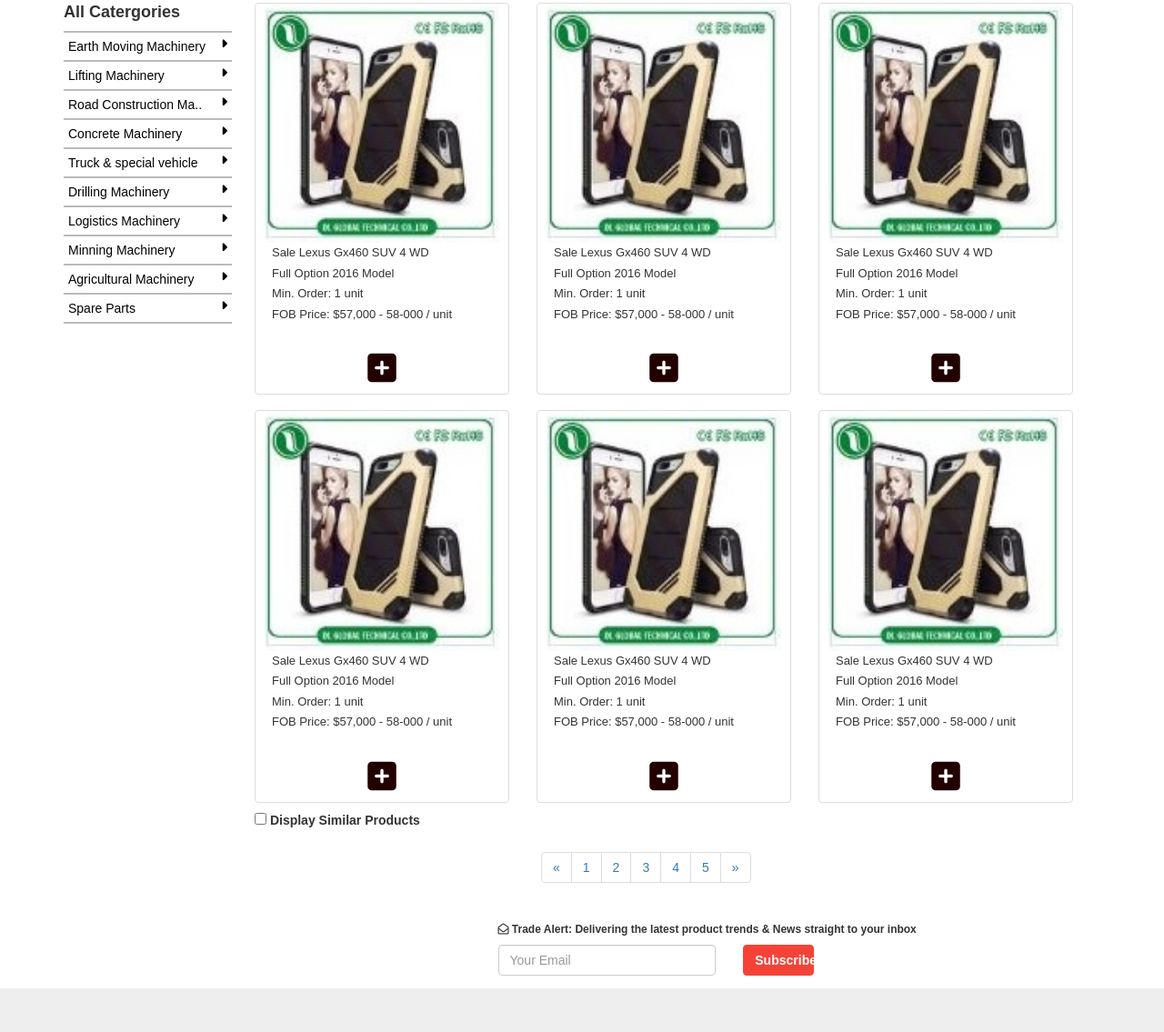
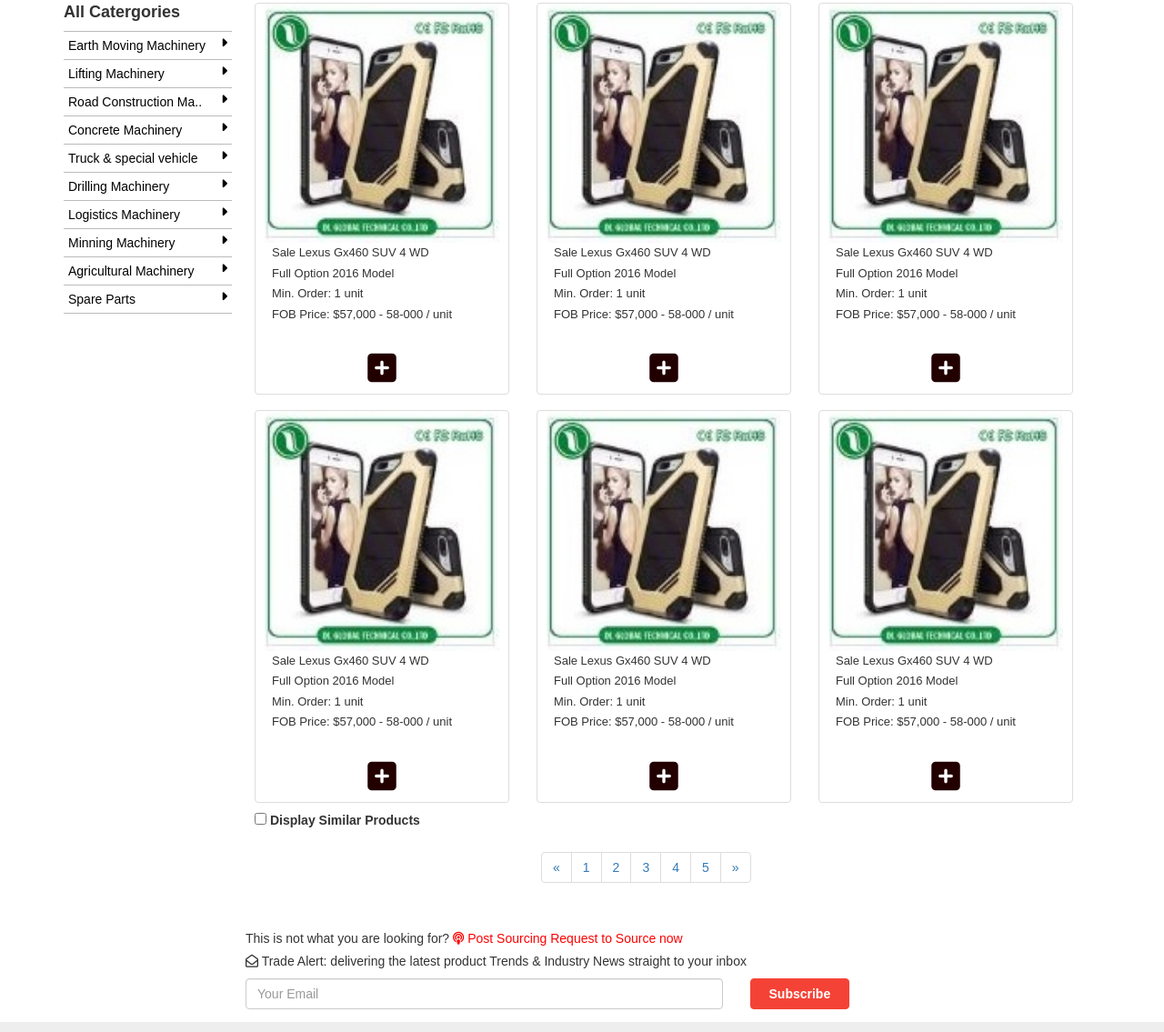
Before and after one commit to omewomano/pato, a plain HTML site: page page9.html in a window 1280 px wide. Shown: the part 409-1544 px from the top of the page at 91% size. Drawn offline with nearby package versions, Linux system fonts and the light colour scheme; a web font is replaced by a local one.

Commit message:
editted index page

```diff
--- a/mystyle.css
+++ b/mystyle.css
@@ -270,11 +270,11 @@ ul {
 }
 
 .first-level .holding{
-  border-top: solid 2px #bbb
+  border-top: solid 1px #bbb
 }
 
 .first-level .holding:last-child{
-  border-bottom: solid 2px #bbb
+  border-bottom: solid 1px #bbb
 }
 
 
--- a/page9.html
+++ b/page9.html
@@ -689,20 +689,23 @@
     <!-- end of right panel-->
                         <div class="col-lg-12">
                         <div class="row top-pad ">
-							<div class="col-lg-5"></div>
-                            <div class="col-lg-7">
-                               <div class="row">
-                                    <div class="col-lg-12">
-                                        <h6 class="pull-left"><strong><i class="fa fa-envelope-open-o" aria-hidden="true"></i>  Trade Alert: Delivering the latest product trends &amp; News straight to your inbox  </strong></h6>
+							<div class="col-lg-2"></div>
+                            <div class="col-lg-9">
+                               <div class="row pad">
+                                        <div class="col-lg-11">
+                                            <h5>This is not what you are looking for? <span class="red"><i class="fa fa-podcast" aria-hidden="true"></i>  Post Sourcing Request to Source now</span>
+                                            </h5>
+                                            <h5 class="n-pad"><i class="fa fa-envelope-open-o" aria-hidden="true"></i> Trade Alert: delivering the latest product Trends &amp; Industry News straight to your inbox</h5>
                                         </div>
-                                    <div class="col-lg-5">
+                                        <div  class="col-lg-1"></div>
+                                        <div class="col-lg-8">
                                             <div class="input">
                                                 <input type="text" class="form-control" placeholder="Your Email" aria-describedby="basic-addon2">
                                             </div>
                                         </div>
 
-                                    <div class="col-lg-2">
-                                        <button type="button" class="btn col-lg-12 bg-red wyt b-red">Subscribe</button>
+                                        <div class="col-lg-2 ">
+                                            <button type="button" class="btn btn-block bg-red wyt b-red">Subscribe</button>
                                         </div>
                                     </div>
                             </div>
```
Also changed, not shown: index.html (+8 -7 lines). Lines whose indentation alone changed are shown as unchanged.
